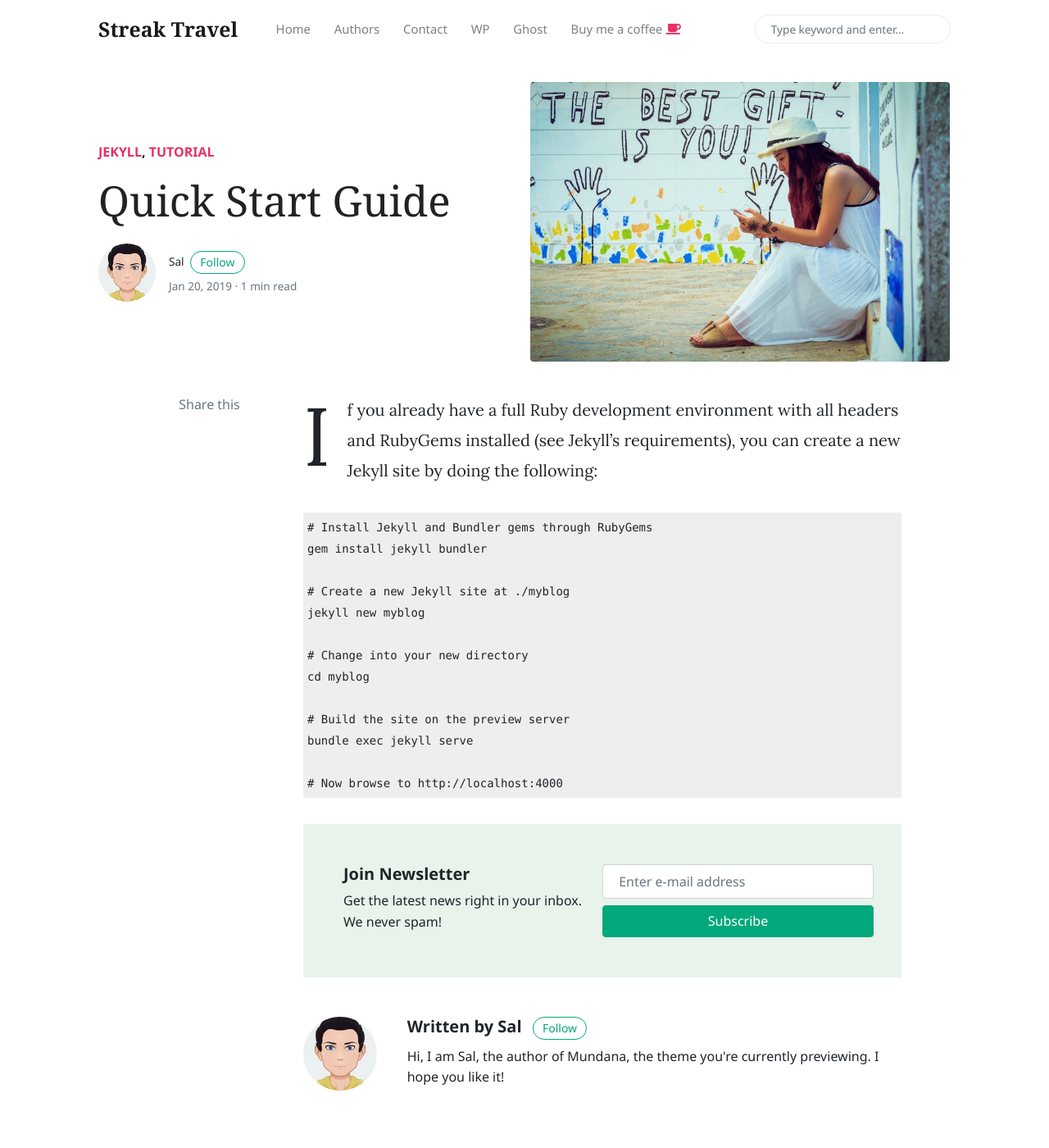
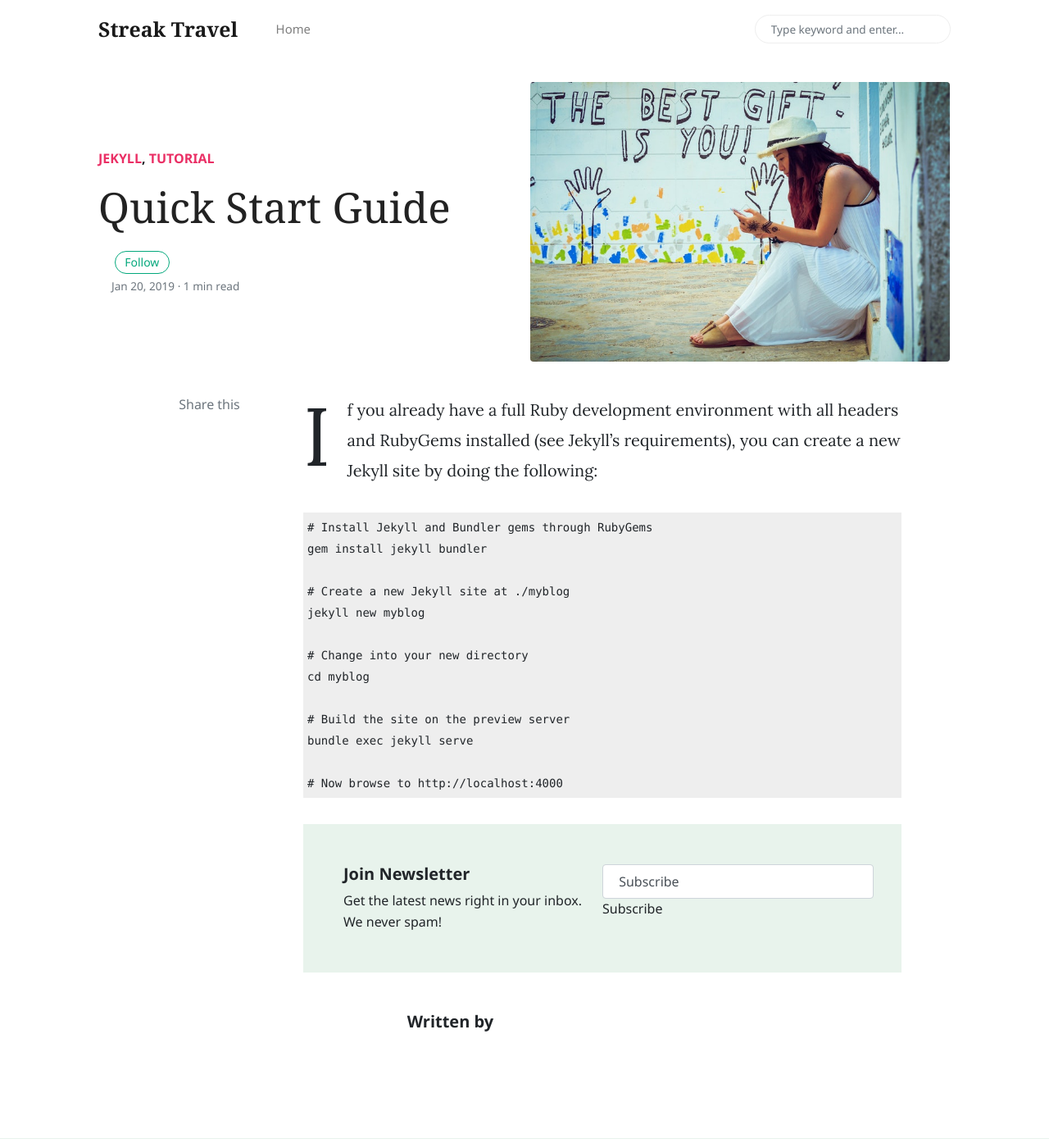
Before and after one commit to AwesomeCoderX/voyage, a Jekyll site: the page built from _posts/2019-01-20-quick-start-guide.md, in a window 1280 px wide and 1400 px high. Shown: the whole window at 82% size. Built offline with Jekyll 4.4.1, drawn with Linux system fonts in a browser that asks for light colours; nearby versions of some CDN libraries; comment, search, counter and statistics services are not loaded.

Commit message:
remove authors, contact, and other hyperlinks

```diff
--- a/_config.yml
+++ b/_config.yml
@@ -19,22 +19,7 @@ plugins:
   - jekyll-paginate
   - jekyll-seo-tag
 
-authors:
-    sal:
-      name:           Sal
-      site:           https://www.wowthemes.net
-      avatar:         /assets/images/avatar1.jpg
-      bio:            "Hi, I am Sal, the author of Mundana, the theme you're currently previewing. I hope you like it!"
-      email:          wowthemesnet@gmail.com
-      twitter:        https://twitter.com/wowthemesnet
-
-    jane:
-      name:           Jane
-      site:           https://www.wowthemes.net
-      avatar:         /assets/images/avatar2.jpg
-      bio:            "Blogger, fashionista, love to explore new ideas and write on my morning coffee!"
-      email:          fakemail@gmail.com
-      twitter:        https://twitter.com/wowthemesnet
+# authors:
 
 # Defaults
 defaults:
--- a/_includes/menu-header.html
+++ b/_includes/menu-header.html
@@ -3,18 +3,3 @@
 <li class="nav-item">
 <a class="nav-link" href="{{site.baseurl}}/index.html">Home</a>
 </li>
-<li class="nav-item">
-<a class="nav-link" href="{{site.baseurl}}/authors-list.html">Authors</a>
-</li>
-<li class="nav-item">
-<a class="nav-link" href="{{site.baseurl}}/contact.html">Contact</a>
-</li>
-<li class="nav-item">
-<a target="_blank" class="nav-link" href="https://www.wowthemes.net/themes/mundana-wordpress/">WP</a>
-</li>
-<li class="nav-item">
-<a target="_blank" class="nav-link" href="https://www.wowthemes.net/themes/mundana-ghost/">Ghost</a>
-</li>
-<li class="nav-item">
-<a target="_blank" class="nav-link" href="https://www.wowthemes.net/donate/">Buy me a coffee <i class="fa fa-coffee text-danger"></i></a>
-</li>
--- a/_layouts/default.html
+++ b/_layouts/default.html
@@ -42,7 +42,7 @@
         <button class="navbar-toggler collapsed" type="button" data-toggle="collapse" data-target="#navbarColor02" aria-controls="navbarColor02" aria-expanded="false" aria-label="Toggle navigation">
         <span class="navbar-toggler-icon"></span>
         </button>
-        <div class="navbar-collapse collapse" id="navbarColor02" style="">
+        <div class="navbar-collapse collapse" id="navbarColor02">
             <ul class="navbar-nav mr-auto d-flex align-items-center">
                {% include menu-header.html %}
             </ul>
@@ -78,7 +78,8 @@
         <div class="row align-items-center justify-content-between">
             <div>
                 <span class="navbar-brand mr-2 mb-0"><strong>Mundana</strong></span>
-                <span>Copyright © <script>document.write(new Date().getFullYear())</script>.</span>
+                <span>Copyright © <script>document.write(new Date().getFullYear());
+</script>.</span>
 
                 <!--  Github Repo Star Btn-->
                 <a class="text-dark ml-1" target="_blank" href="https://github.com/wowthemesnet/mundana-theme-jekyll"><i class="fab fa-github"></i> Fork on Github</a>
--- a/_layouts/post.html
+++ b/_layouts/post.html
@@ -90,12 +90,8 @@ layout: default
 						<div class="row">
                             <form action="{{site.mailchimp-list}}" method="post" name="mc-embedded-subscribe-form" class="wj-contact-form validate w-100" target="_blank" novalidate>
                             <div class="mc-field-group">
-
-								<input type="email" placeholder="Enter e-mail address" name="EMAIL" class="required email form-control w-100" id="mce-EMAIL" autocomplete="on" required>
-
-
+								<input type="email" placeholder="Enter e-mail address" name="EMAIL" class="required email form-control w-100" id="mce-EMAIL" autocomplete="on" required
 								<button type="submit" value="Subscribe" name="subscribe" class="heart btn btn-success btn-block w-100 mt-2">Subscribe</button>
-
                             </div>
                             </form>
 						</div>
```
Also changed, not shown: _pages/author-jane.html (deleted, +0 -26 lines), _pages/author-sal.html (deleted, +0 -26 lines), _pages/authors-list.html (deleted, +0 -33 lines), _pages/buy-me-a-coffee.md (deleted, +0 -12 lines), _pages/contact.md (deleted, +0 -18 lines), _pages/privacy-policy.md (+0 -5 lines), docker-compose.yml (+4 -3 lines), index.html (+3 -7 lines), README.md (deleted), 1 other file.
